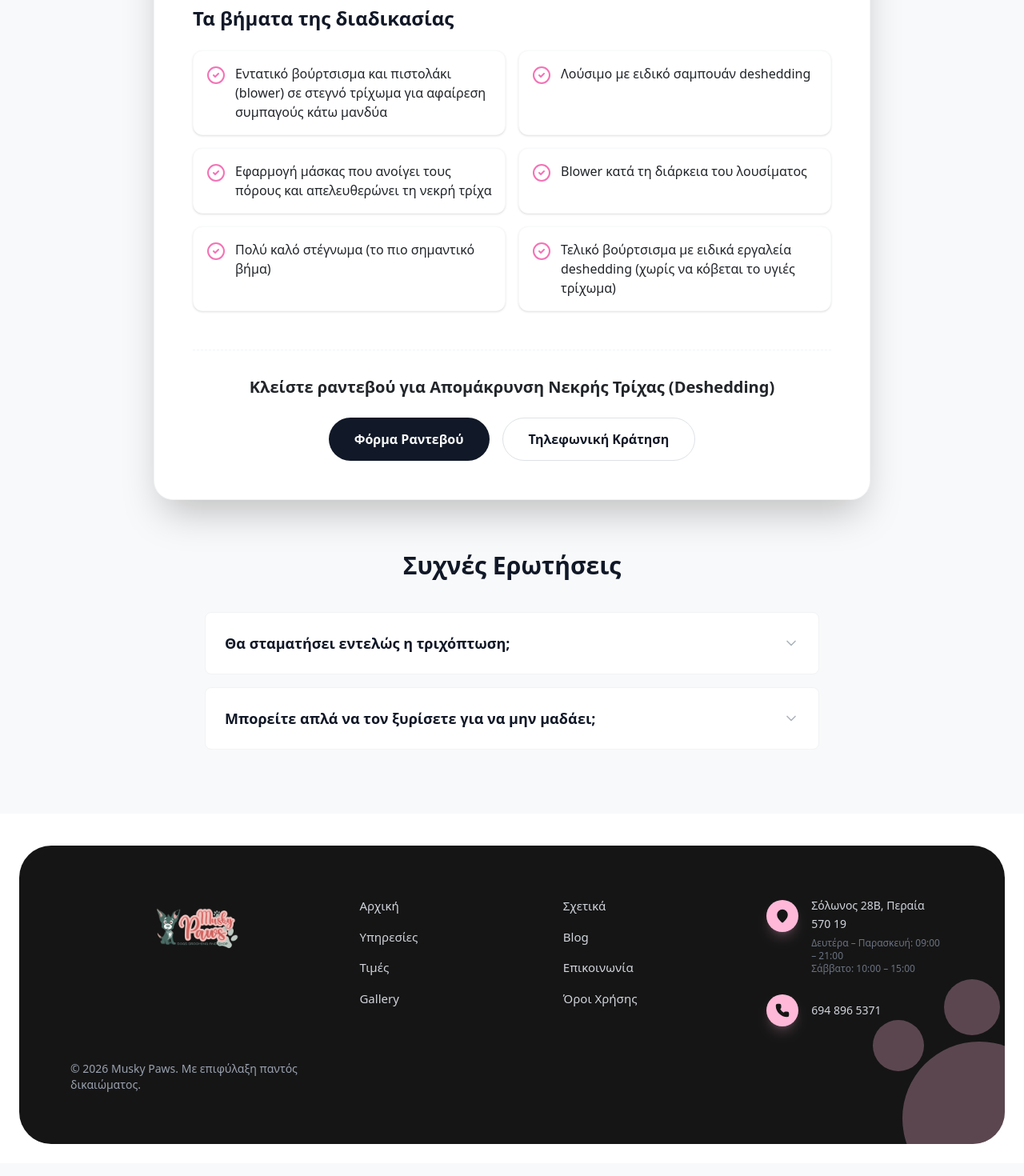
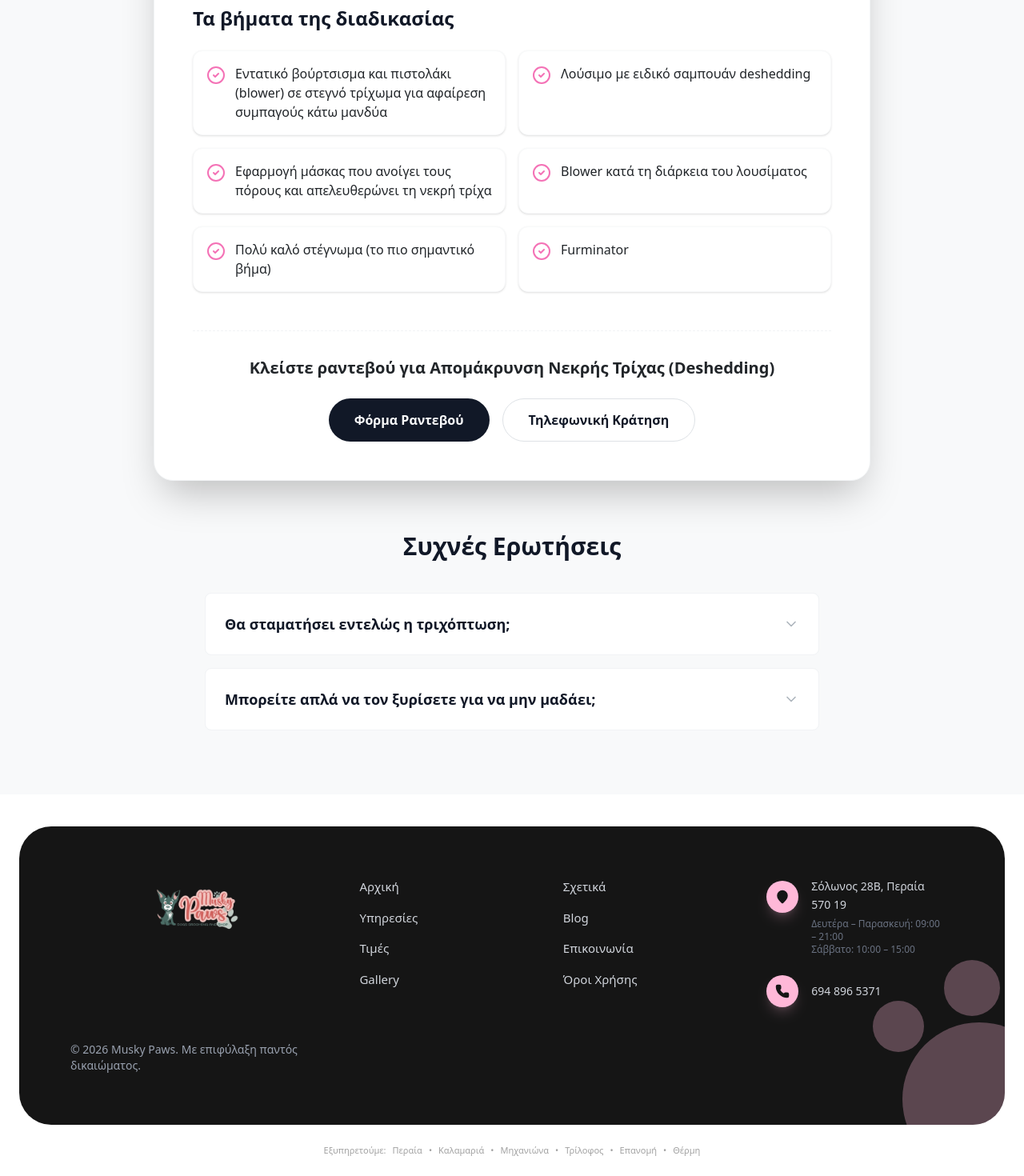
Before and after one commit to zupa212/musky-paws, a Next.js app: page /services/deshedding in a window 1280 px wide. Shown: the part 1116-2586 px from the top of the page at 80% size. Built offline with nearby package versions, Linux system fonts and the light colour scheme; no server answers.

Commit message:
chore: auto-sync 2026-03-22 17:19:44

```diff
--- a/src/app/services/[slug]/page.tsx
+++ b/src/app/services/[slug]/page.tsx
@@ -69,7 +69,7 @@ const servicesData = {
             'Εφαρμογή μάσκας που ανοίγει τους πόρους και απελευθερώνει τη νεκρή τρίχα',
             'Blower κατά τη διάρκεια του λουσίματος',
             'Πολύ καλό στέγνωμα (το πιο σημαντικό βήμα)',
-            'Τελικό βούρτσισμα με ειδικά εργαλεία deshedding (χωρίς να κόβεται το υγιές τρίχωμα)'
+            'Furminator'
         ],
         faqs: [
             { q: 'Θα σταματήσει εντελώς η τριχόπτωση;', a: 'Όχι, η φυσιολογική τριχόπτωση δεν σταματά ποτέ εντελώς, αλλά μειώνεται θεαματικά (μέχρι 80-90%) για αρκετές εβδομάδες.' },
@@ -136,7 +136,7 @@ const servicesData = {
             'Εντατικό βούρτσισμα με το αυθεντικό εργαλείο Furminator',
             'Απομάκρυνση νεκρής τρίχας από το υπόστρωμα',
             '(Προαιρετικό) Λούσιμο για μέγιστα αποτελέσματα',
-            'Τελικό πέρασμα με μαλακή βούρτσα'
+            'Furminator'
         ],
         faqs: [
             { q: 'Κάνει κακό το Furminator στο τρίχωμα;', a: 'Όχι, εφόσον χρησιμοποιείται σωστά από επαγγελματία. Δεν κόβει το τρίχωμα, απλώς "πιάνει" και τραβάει την ήδη νεκρή τρίχα του υποστρώματος πριν πέσει στο πάτωμά σας.' },
--- a/src/components/layout/Footer.tsx
+++ b/src/components/layout/Footer.tsx
@@ -87,6 +87,17 @@ export function Footer() {
 
                 </div>
             </div>
+
+            {/* Subtle SEO Area Links */}
+            <div className="container mx-auto max-w-7xl mt-6 px-10 flex flex-wrap gap-2 text-[11px] text-[#151515]/40 justify-center">
+                <span>Εξυπηρετούμε:</span>
+                <Link href="/areas/peraia" className="hover:text-brand-accent-pink transition-colors">Περαία</Link><span>•</span>
+                <Link href="/areas/kalamaria" className="hover:text-brand-accent-pink transition-colors">Καλαμαριά</Link><span>•</span>
+                <Link href="/areas/michaniona" className="hover:text-brand-accent-pink transition-colors">Μηχανιώνα</Link><span>•</span>
+                <Link href="/areas/trilofos" className="hover:text-brand-accent-pink transition-colors">Τρίλοφος</Link><span>•</span>
+                <Link href="/areas/epanomi" className="hover:text-brand-accent-pink transition-colors">Επανομή</Link><span>•</span>
+                <Link href="/areas/thermi" className="hover:text-brand-accent-pink transition-colors">Θέρμη</Link>
+            </div>
         </footer>
     );
 }
```
